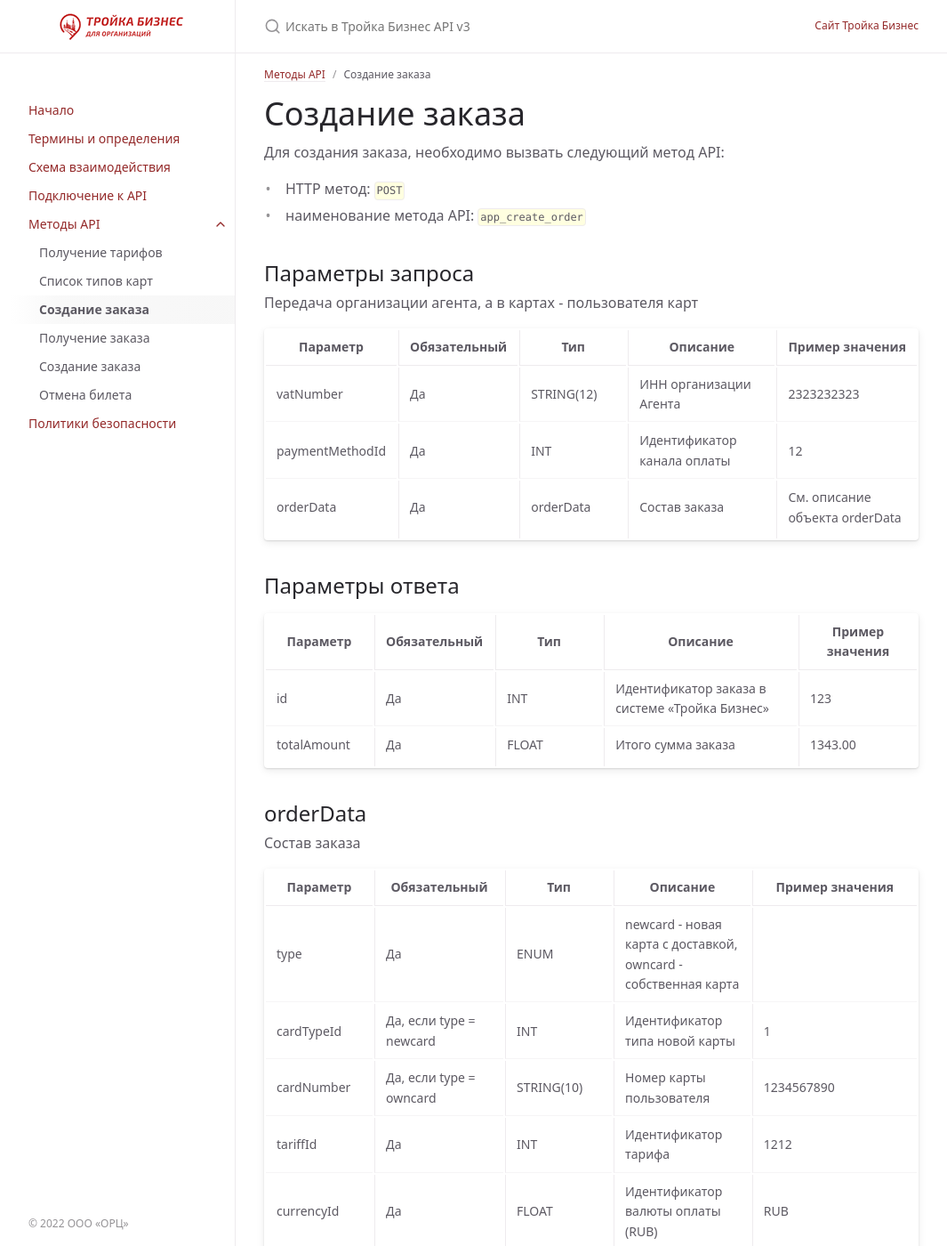
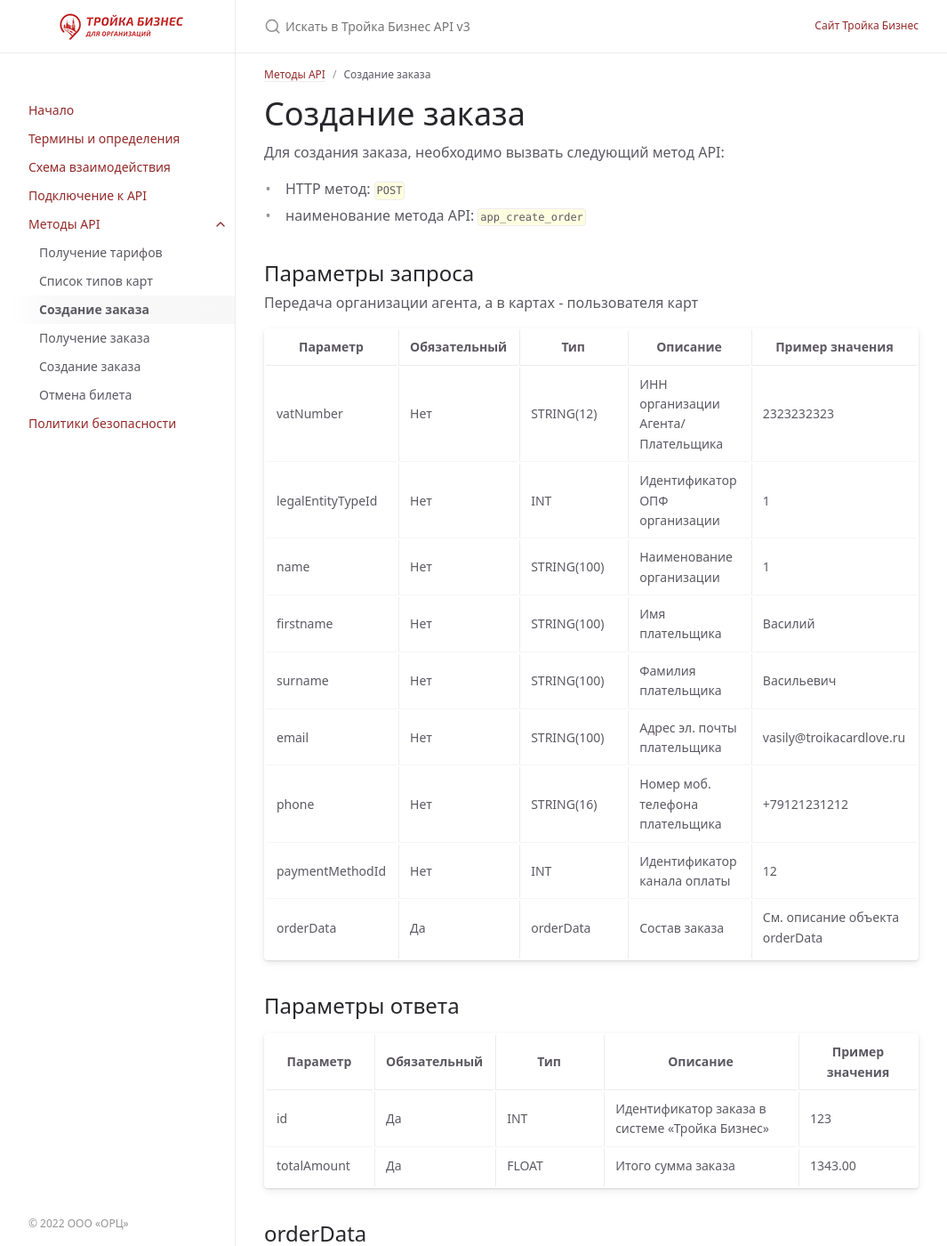
Before and after one commit to InvoiceBox/docs.troika.business, a Jekyll site: the page built from docs/methods/app_create_order.md, in a window 1280 px wide and 1400 px high. Shown: the whole window at 89% size, without its empty margins (107-1172 px from the left). Built offline with Jekyll 4.4.1, drawn with Linux system fonts in a browser that asks for light colours.

Commit message:
Docs improvement

```diff
--- a/docs/methods/app_create_order.md
+++ b/docs/methods/app_create_order.md
@@ -17,11 +17,17 @@ parent: "Методы API"
 
 Передача организации агента, а в картах - пользователя карт
 
-| Параметр        | Обязательный | Тип         | Описание                         | Пример значения                |
-|-----------------|--------------|-------------|----------------------------------|--------------------------------|
-| vatNumber       | Да           | STRING(12)  | ИНН организации Агента           | 2323232323                     |
-| paymentMethodId | Да           | INT         | Идентификатор канала оплаты      | 12                             |
-| orderData       | Да           | orderData   | Состав заказа                    | См. описание объекта orderData |
+| Параметр          | Обязательный | Тип         | Описание                            | Пример значения                |
+|-------------------|--------------|-------------|-------------------------------------|--------------------------------|
+| vatNumber         | Нет          | STRING(12)  | ИНН организации Агента/Плательщика  | 2323232323                     |
+| legalEntityTypeId | Нет          | INT         | Идентификатор ОПФ организации       | 1                              |
+| name              | Нет          | STRING(100) | Наименование организации            | 1                              |
+| firstname         | Нет          | STRING(100) | Имя плательщика                     | Василий                        |
+| surname           | Нет          | STRING(100) | Фамилия плательщика                 | Васильевич                     |
+| email             | Нет          | STRING(100) | Адрес эл. почты плательщика         | vasily@troikacardlove.ru       |
+| phone             | Нет          | STRING(16)  | Номер моб. телефона плательщика     | +79121231212                   |
+| paymentMethodId   | Нет          | INT         | Идентификатор канала оплаты         | 12                             |
+| orderData         | Да           | orderData   | Состав заказа                       | См. описание объекта orderData |
 
 ## Параметры ответа
 
```
